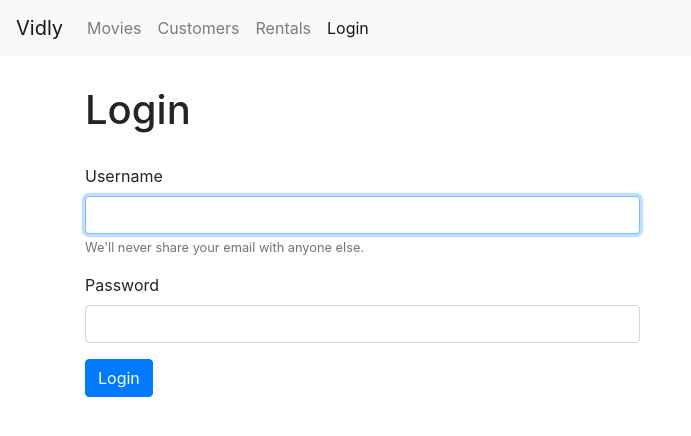
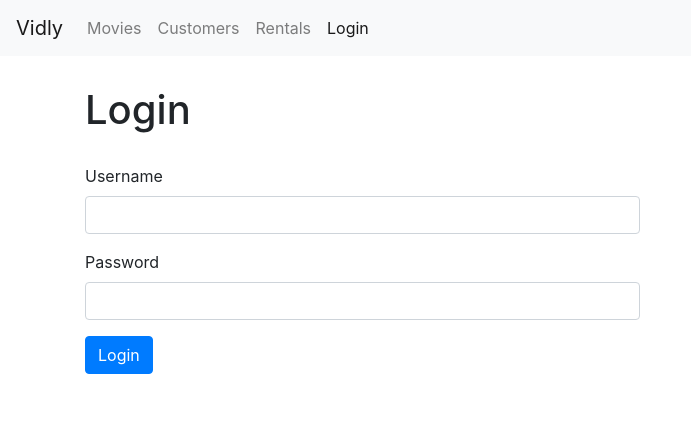
Before and after one commit to faustologic/vidly-app, a React (Create React App) app: page /login in a window 1280 px wide. Shown: the top 436 px of the page, without its empty margins (0-691 px from the left). Built offline with nearby package versions, Linux system fonts and the light colour scheme.

Commit message:
Input component
there´s a new common component using inside LoginForm component called Input, also we create some functions for the inputs validations and handleChanges events.

```diff
--- /dev/null
+++ b/src/components/common/input.jsx
@@ -0,0 +1,19 @@
+import React from "react";
+
+const Input = ({ name, label, value, onChange }) => {
+  return (
+    <div className="form-group">
+      <label htmlFor={name}>{label}</label>
+      <input
+        value={value}
+        onChange={onChange}
+        name={name}
+        id={name}
+        type="text"
+        className="form-control"
+      />
+    </div>
+  );
+};
+
+export default Input;
--- a/src/components/loginForm.jsx
+++ b/src/components/loginForm.jsx
@@ -1,43 +1,64 @@
 import React, { Component } from "react";
+import Input from "./common/input";
+
 class LoginForm extends Component {
   state = {
     account: { username: "", password: "" },
+    errors: {},
   };
+
+  validate = () => {
+    const errors = {};
+
+    if (this.state.account.username.trim() === "")
+      errors.username = "Username is required!";
+    if (this.state.account.password.trim() === "")
+      errors.password = "Password is required!";
+
+    return Object.keys(errors).length === 0 ? null : errors;
+  };
+
   handleSubmit = (e) => {
     e.preventDefault();
+
+    const errors = this.validate();
+    console.log(errors);
+    this.setState({ errors });
+    if (errors) return;
+
     //Call the server
     console.log("Submitted");
   };
 
-  handleChange = (e) => {
+  handleChange = ({ currentTarget: input }) => {
+    // change the value on the inputs sync
     const account = { ...this.state.account };
-    account.username = e.currentTarget.value;
+    account[input.name] = input.value;
     this.setState({ account });
   };
 
   render() {
+    const { account } = this.state;
+
     return (
       <div>
         <h1 className="loginForm__title">Login</h1>
         <form onSubmit={this.handleSubmit}>
-          <div className="form-group">
-            <label htmlFor="username">Username</label>
-            <input
-              autoFocus //this propertie initialize the input
-              value={this.state.account.username}
-              onChange={this.handleChange}
-              id="username"
-              type="text"
-              className="form-control"
-            />
-            <small id="emailHelp" className="form-text text-muted">
-              We'll never share your email with anyone else.
-            </small>
-          </div>
-          <div className="form-group">
-            <label htmlFor="password">Password</label>
-            <input id="password" type="text" className="form-control" />
-          </div>
+          <Input
+            name="username"
+            label="Username"
+            value={account.username}
+            onChange={this.handleChange}
+          />
+          {/* <small id="emailHelp" className="form-text text-muted">
+            We'll never share your email with anyone else.
+          </small> */}
+          <Input
+            name="password"
+            label="Password"
+            value={account.password}
+            onChange={this.handleChange}
+          />
           <button className="btn btn-primary">Login</button>
         </form>
       </div>
--- a/src/index.css
+++ b/src/index.css
@@ -20,6 +20,10 @@
   width: 50%;
 }
 
+.form-text {
+  margin-bottom: 10px;
+}
+
 code {
   font-family: source-code-pro, Menlo, Monaco, Consolas, "Courier New",
     monospace;
```
